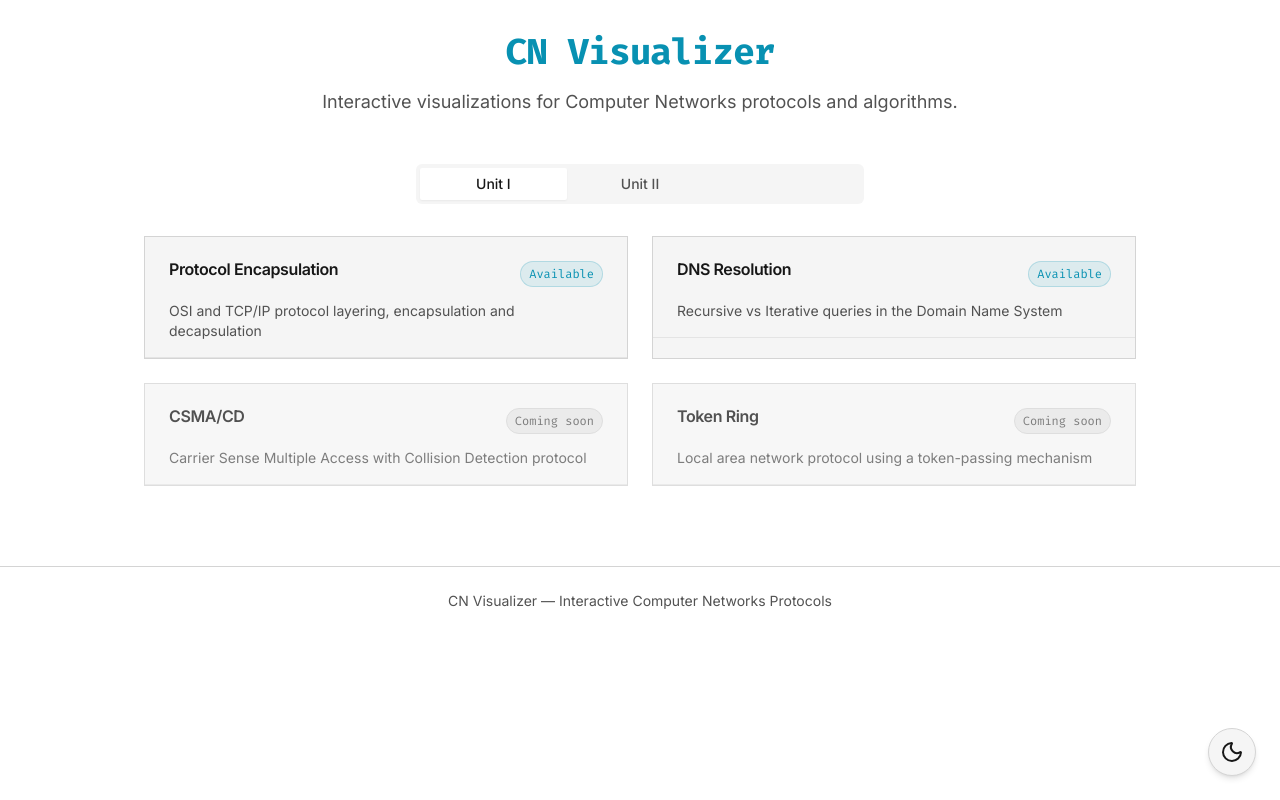
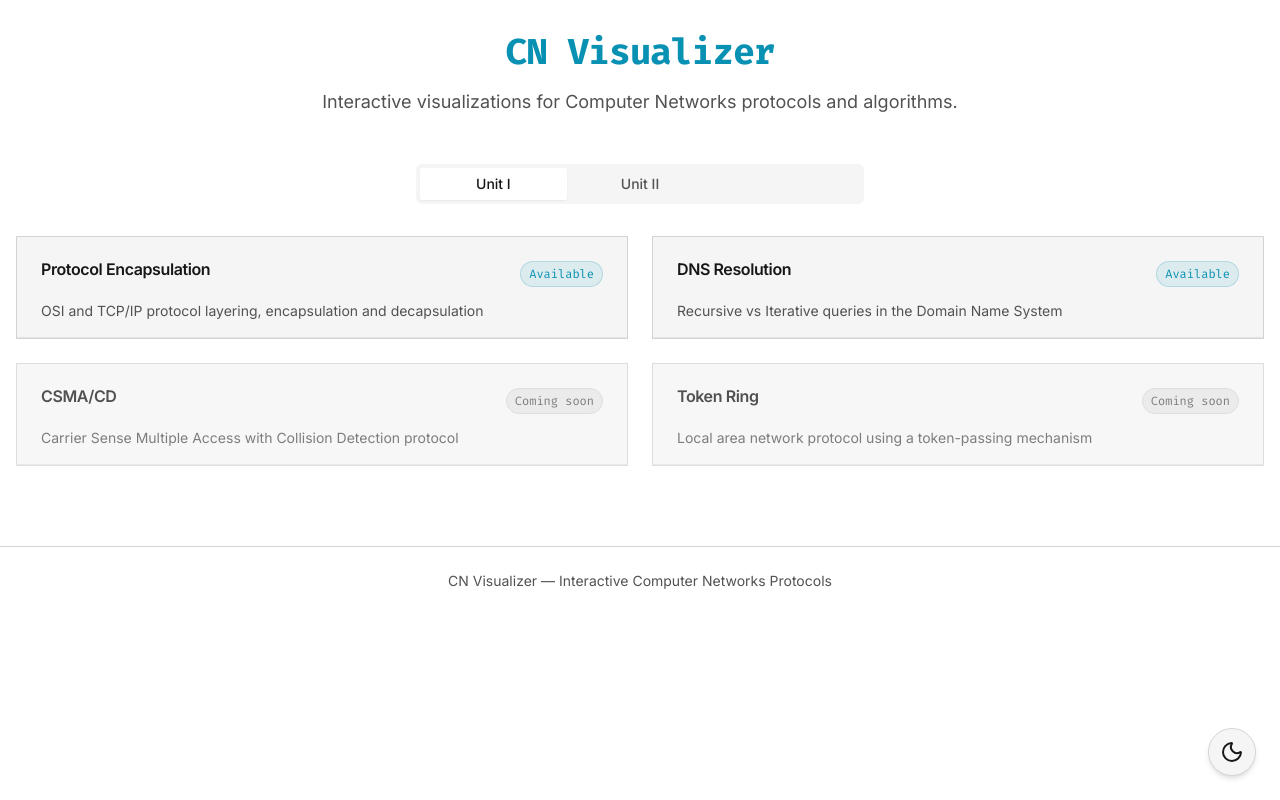
Before and after one commit to Ani-github-24/Computer-Networks-Visualizer, a React (Vite) app: page / in a window 1280 px wide. Built offline with nearby package versions, Linux system fonts and the light colour scheme.

Commit message:
fix: Layout bug fix.

```diff
--- a/src/components/viz/PacketInspector.tsx
+++ b/src/components/viz/PacketInspector.tsx
@@ -27,7 +27,7 @@ export function PacketInspector({ title = "Packet Inspector", fields, onFieldHov
   const totalBits = fields.reduce((sum, f) => sum + f.widthBits, 0);
 
   return (
-    <div className="bg-surface border border-border rounded overflow-hidden flex flex-col w-full max-w-3xl">
+    <div className="bg-surface border border-border rounded overflow-hidden flex flex-col w-full max-w-5xl">
       <div className="bg-surfaceHover px-4 py-2 border-b border-border flex justify-between items-center">
         <h3 className="font-mono text-sm font-semibold text-text">{title}</h3>
         <span className="text-xs text-textMuted font-mono">{totalBits} bits</span>
--- a/src/pages/Demo.tsx
+++ b/src/pages/Demo.tsx
@@ -98,7 +98,7 @@ export function Demo() {
   };
 
   return (
-    <div className="container mx-auto px-4 py-8 max-w-6xl">
+    <div className="container mx-auto px-4 py-8 max-w-[1400px]">
       <h1 className="text-4xl font-bold font-mono text-accent mb-8 text-center">Visualization Primitives Demo</h1>
 
       <DemoSection title="1. SequenceDiagram">
--- a/src/pages/Home.tsx
+++ b/src/pages/Home.tsx
@@ -31,7 +31,7 @@ const units = [
 
   export function Home() {
     return (
-    <div className="container mx-auto px-4 py-8 max-w-5xl">
+      <div className="container mx-auto px-4 py-8 max-w-[1400px]">
         <header className="mb-12 text-center">
           <h1 className="text-4xl font-bold mb-4 font-mono tracking-tight text-accent">CN Visualizer</h1>
           <p className="text-lg text-textMuted max-w-2xl mx-auto">
@@ -63,10 +63,10 @@ export function Home() {
                     <Card className="h-full transition-all hover:border-accent hover:shadow-sm group">
                       <CardHeader className="pb-4">
                         <div className="flex justify-between items-start gap-4">
-                        <CardTitle className="group-hover:text-accent transition-colors">
+                          <CardTitle className="group-hover:text-accent transition-colors flex-1 min-w-0">
                             {topic.title}
                           </CardTitle>
-                        <span className={`text-xs px-2 py-1 rounded-full font-mono font-medium ${
+                          <span className={`shrink-0 whitespace-nowrap text-xs px-2 py-1 rounded-full font-mono font-medium ${
                             topic.status === 'Available'
                               ? 'bg-accent/10 text-accent border border-accent/20'
                               : 'bg-surfaceHover text-textMuted border border-border'
--- a/src/pages/Topic.tsx
+++ b/src/pages/Topic.tsx
@@ -63,7 +63,7 @@ export function Topic() {
   const Visualizer = topicData.Visualizer;
 
   return (
-    <div className="container mx-auto px-4 py-8 max-w-6xl">
+    <div className="container mx-auto px-4 py-8 max-w-[1400px]">
       <div className="mb-6">
         <Link to="/" className="inline-flex items-center text-sm font-medium text-textMuted hover:text-text transition-colors">
           <ArrowLeft className="w-4 h-4 mr-2" />
--- a/src/topics/ipv4-addressing.tsx
+++ b/src/topics/ipv4-addressing.tsx
@@ -132,7 +132,7 @@ export function Ipv4AddressingVisualizer() {
   const subnet = useMemo(() => parseCidr(cidr), [cidr]);
 
   return (
-    <div className="flex flex-col gap-8 w-full max-w-5xl mx-auto py-4">
+    <div className="flex flex-col gap-8 w-full max-w-[1400px] mx-auto py-4">
       {/* PART A: IPv4 Header */}
       <section className="bg-surface rounded-lg border border-border overflow-hidden">
         <div className="bg-surfaceHover px-6 py-4 border-b border-border">
--- a/src/topics/tcp-handshake.tsx
+++ b/src/topics/tcp-handshake.tsx
@@ -107,8 +107,8 @@ export function TcpHandshakeVisualizer({ currentStep }: TcpHandshakeVisualizerPr
         {STEP_DESCRIPTIONS[currentStep]}
       </div>
 
-      <div className="flex gap-4">
-        <div className="w-full flex flex-col justify-start max-w-4xl mx-auto">
+      <div className="flex-grow flex items-center justify-center min-h-[400px]">
+        <div className="w-full flex flex-col justify-start max-w-[1400px] mx-auto">
           <SequenceDiagram
             actors={ACTORS}
             messages={MESSAGES}
```
Lines whose indentation alone changed are shown as unchanged.
